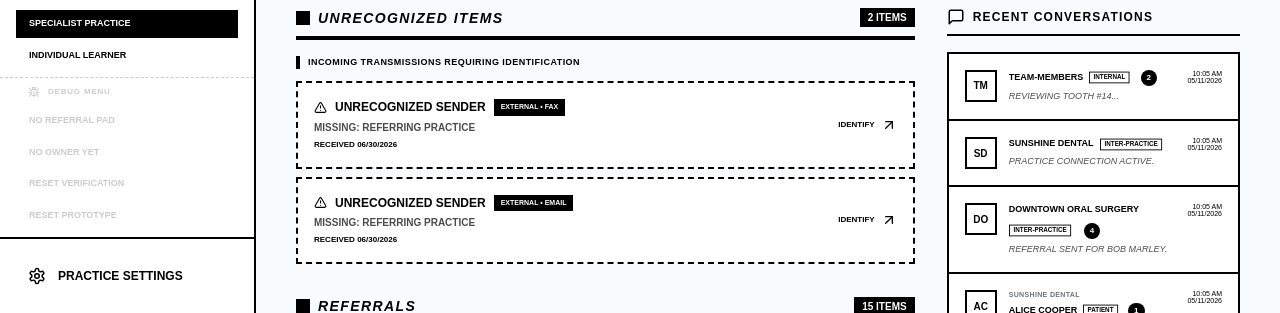
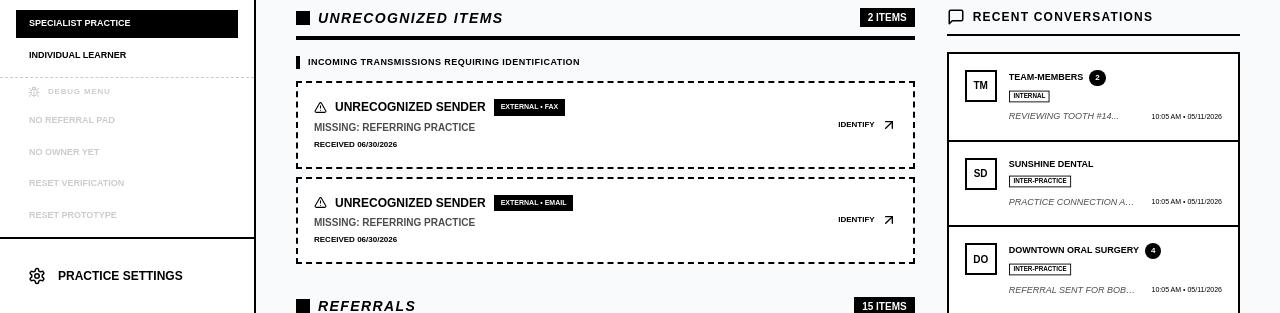
Before and after one commit to anton-g-kulikov/drtalk, a Next.js app: page /dashboard in a window 1280 px wide. Shown: the part 487-800 px from the top of the page. Built offline with nearby package versions, Linux system fonts and the light colour scheme; no server answers; the database is empty.

Commit message:
style: group unread count badge with channel name and leave type badge on its own row

```diff
--- a/src/components/prototype/DashboardSidebarList.tsx
+++ b/src/components/prototype/DashboardSidebarList.tsx
@@ -82,8 +82,6 @@ export function DashboardSidebarList({
                 <div className="w-8 h-8 border-2 border-black flex flex-col items-center justify-center bg-white font-bold text-[10px] shrink-0">{item.initials}</div>
               )}
               <div className="flex-1 space-y-1 min-w-0">
-                <div className="flex justify-between items-start gap-2">
-                  <div className="min-w-0 flex-1">
                 {item.parentChannel && (
                   <p className="text-[7px] font-bold uppercase text-gray-500 tracking-wider mb-0.5">
                     {item.parentChannel}
@@ -91,23 +89,26 @@ export function DashboardSidebarList({
                 )}
                 <div className="flex items-center gap-1.5 min-w-0 flex-wrap">
                   <p className="text-[9px] font-bold uppercase truncate">{item.name}</p>
-                      <span className="text-[7px] font-bold px-1 py-0.25 border border-black uppercase text-black shrink-0 scale-90 origin-left">{item.meta}</span>
                   {item.unreadCount ? (
                     <span className="bg-black text-white text-[8px] font-bold px-1.5 py-0.5 rounded-full min-w-[16px] text-center shrink-0">
                       {item.unreadCount}
                     </span>
                   ) : null}
                 </div>
+                <div className="flex items-center gap-1.5 mt-1">
+                  <span className="text-[7px] font-bold px-1 py-0.25 border border-black uppercase text-black shrink-0 scale-90 origin-left">{item.meta}</span>
                 </div>
-                  <div className="flex flex-col items-end gap-1 shrink-0">
+
+                <div className="flex justify-between items-center gap-4 text-[9px] pt-1">
+                  <p className="uppercase truncate opacity-70 italic flex-1 text-black">
+                    {item.message}
+                  </p>
                   {item.timestamp && (
-                      <span className="text-[7px] text-muted-foreground uppercase shrink-0 whitespace-pre-line text-right leading-none">{item.timestamp}</span>
+                    <span className="text-[7px] text-muted-foreground uppercase shrink-0 text-right whitespace-nowrap">
+                      {item.timestamp.replace('\n', ' • ')}
+                    </span>
                   )}
                 </div>
-                </div>
-                <p className="text-[9px] uppercase truncate opacity-70 italic">
-                  {item.message}
-                </p>
               </div>
             </div>
           );
```
Lines whose indentation alone changed are shown as unchanged.
